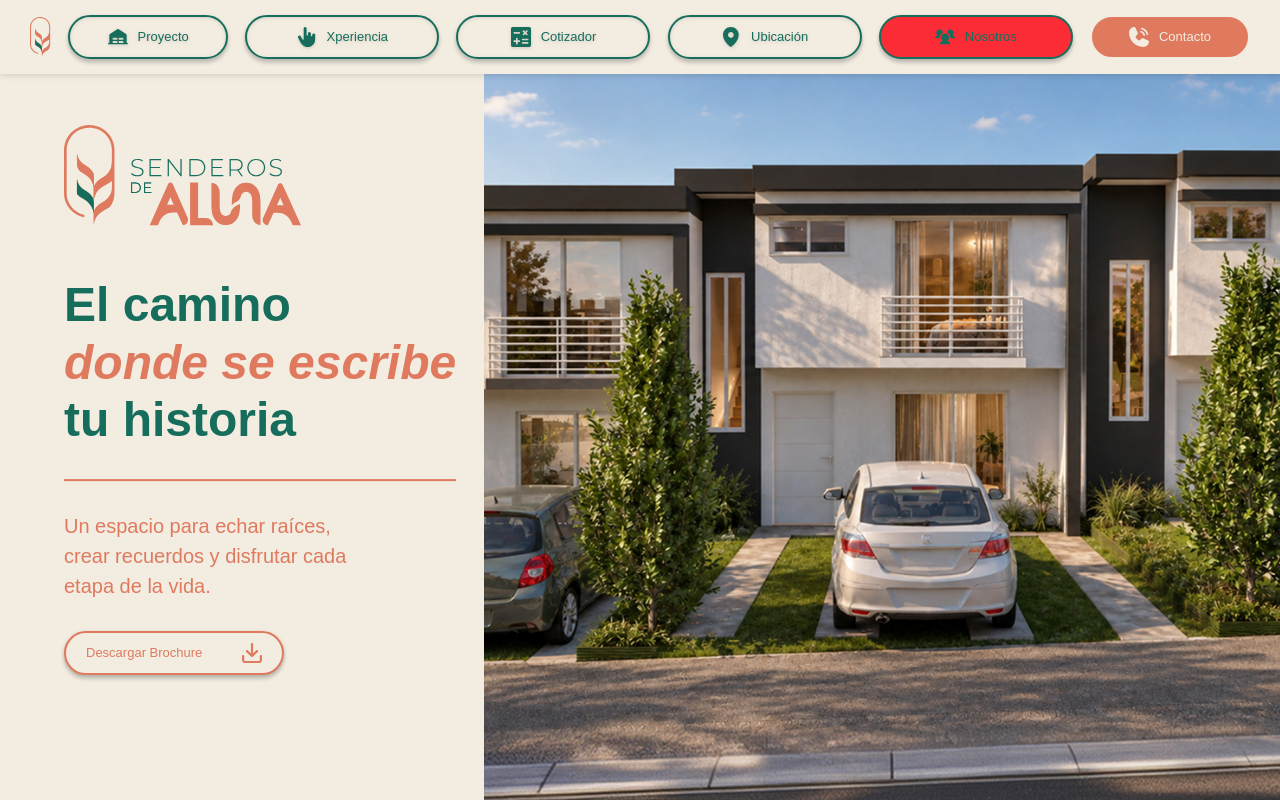
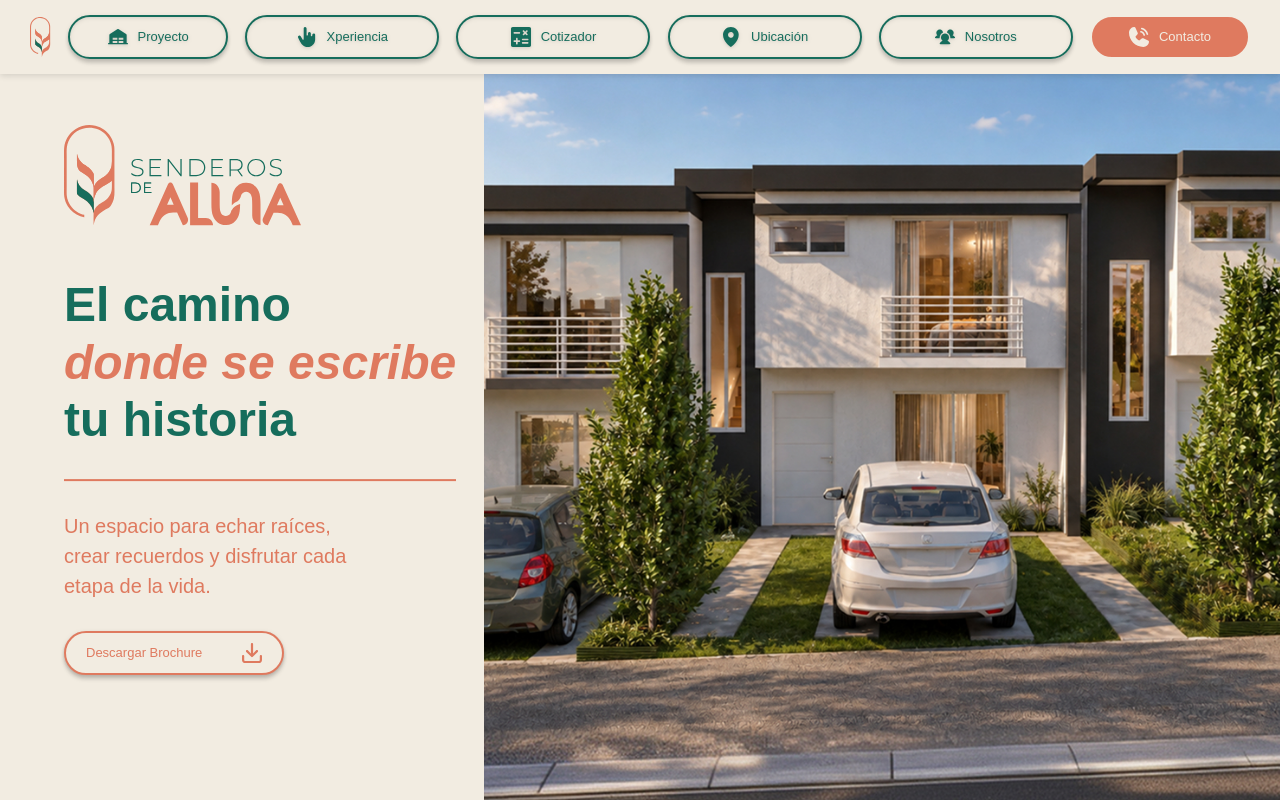
Before and after one commit to xperiencegroup/senderos-de-aluna-one-pager, a React (Vite) app: page / in a window 1280 px wide. Shown: the top 800 px of the page. Built offline with nearby package versions, Linux system fonts and the light colour scheme.

Commit message:
fix: quitar fondo rojo

```diff
--- a/src/pages/home/components/navbar.tsx
+++ b/src/pages/home/components/navbar.tsx
@@ -75,7 +75,7 @@ export default function Navbar() {
   active:opacity-100 active:bg-proposito active:text-horizonte active:border-horizonte
   focus-visible:outline-none focus-visible:ring-2 focus-visible:ring-proposito focus-visible:ring-offset-2 focus-visible:ring-offset-proposito-4`;
 
-  const pillActive = "bg-red-500 text-horizonte-4";
+  const pillActive = "text-horizonte-4";
 
   return (
     <header className="absolute top-0 z-50 w-full bg-beige shadow-[0_2px_6px_rgba(0,0,0,0.12)]">
```
